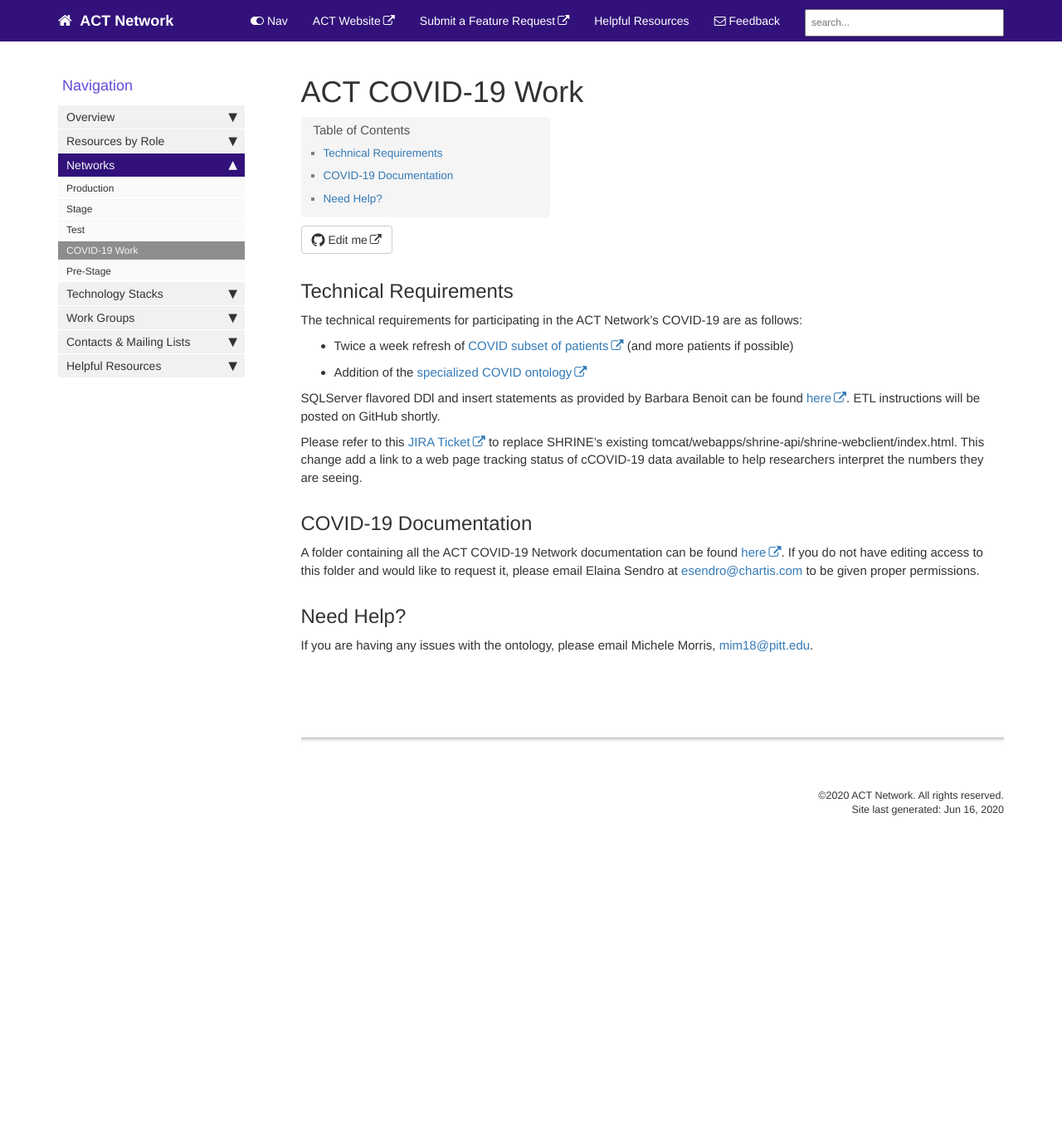
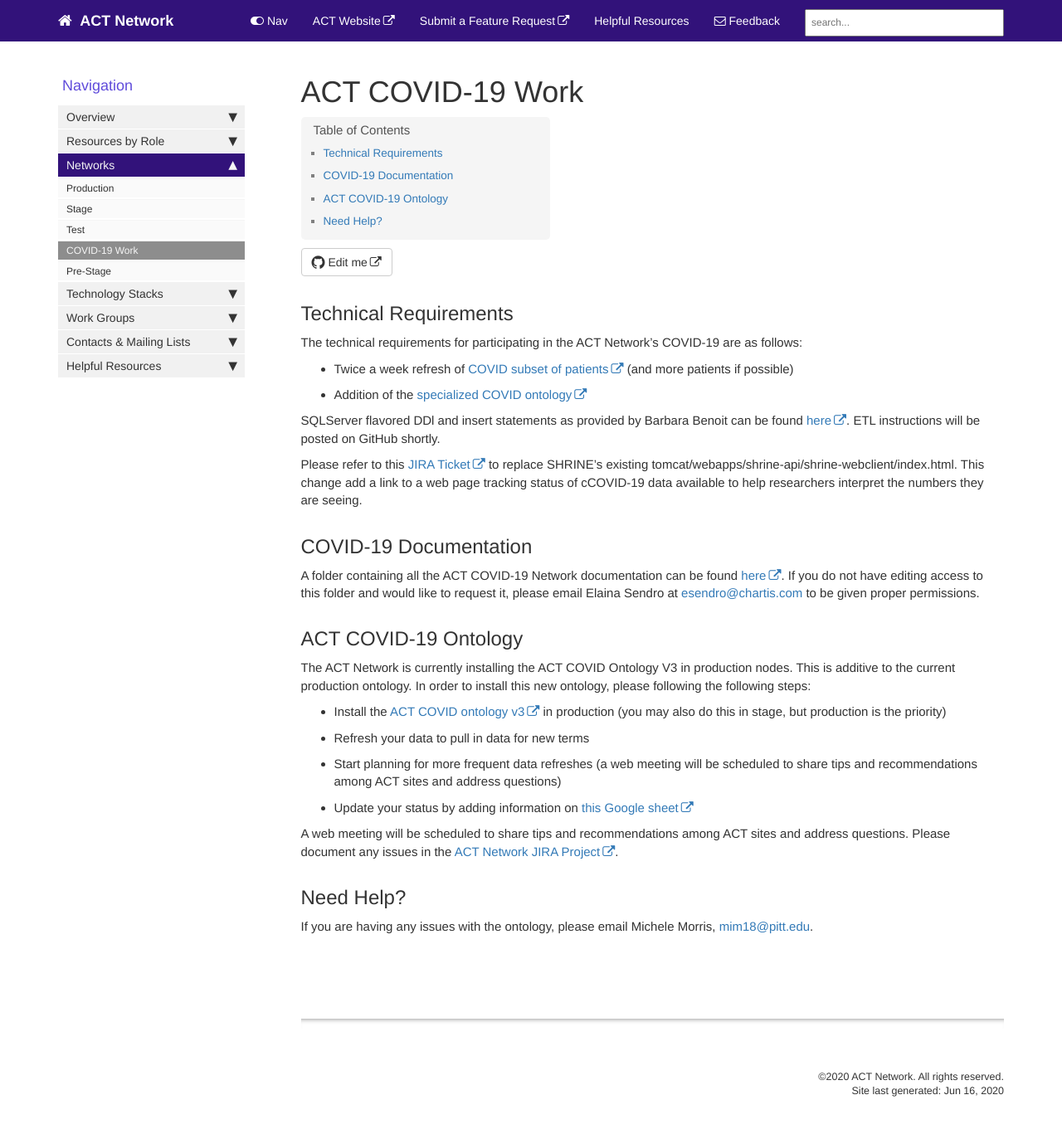
Before and after one commit to dbmi-pitt/ACT-Network, a Jekyll site: the page built from pages/mydoc/covid.md, in a window 1280 px wide and 1385 px high. Shown: the top 1361 px of the window at 83% size. Built offline with Jekyll 4.4.1, drawn with Linux system fonts in a browser that asks for light colours; comment, search, counter and statistics services are not loaded.

Commit message:
Update covid.md

```diff
--- a/pages/mydoc/covid.md
+++ b/pages/mydoc/covid.md
@@ -18,6 +18,15 @@ Please refer to this [JIRA Ticket](https://actnetwork.atlassian.net/projects/ACT
 ## COVID-19 Documentation
 A folder containing all the ACT COVID-19 Network documentation can be found [here](https://drive.google.com/open?id=1TetKe3JFxpPCjN0DvV7xssZEhCV8_Zu4). If you do not have editing access to this folder and would like to request it, please email Elaina Sendro at <esendro@chartis.com> to be given proper permissions.
 
+## ACT COVID-19 Ontology
+The ACT Network is currently installing the ACT COVID Ontology V3 in production nodes. This is additive to the current production ontology. In order to install this new ontology, please following the following steps:
+*	Install the [ACT COVID ontology v3](https://github.com/shyamvis/ACT-COVID-Ontology) in production (you may also do this in stage, but production is the priority)
+*	Refresh your data to pull in data for new terms
+*	Start planning for more frequent data refreshes (a web meeting will be scheduled to share tips and recommendations among ACT sites and address questions)
+*  Update your status by adding information on [this Google sheet](https://docs.google.com/spreadsheets/d/12M4mKR0qdvPrruFX5qWCcWHAqPB3B5HGxd12l2bQmJY/edit)
+
+A web meeting will be scheduled to share tips and recommendations among ACT sites and address questions. Please document any issues in the [ACT Network JIRA Project](https://actnetwork.atlassian.net/projects/ACT/summary).
+
 ## Need Help?
 If you are having any issues with the ontology, please email Michele Morris, <mim18@pitt.edu>.
 
```
